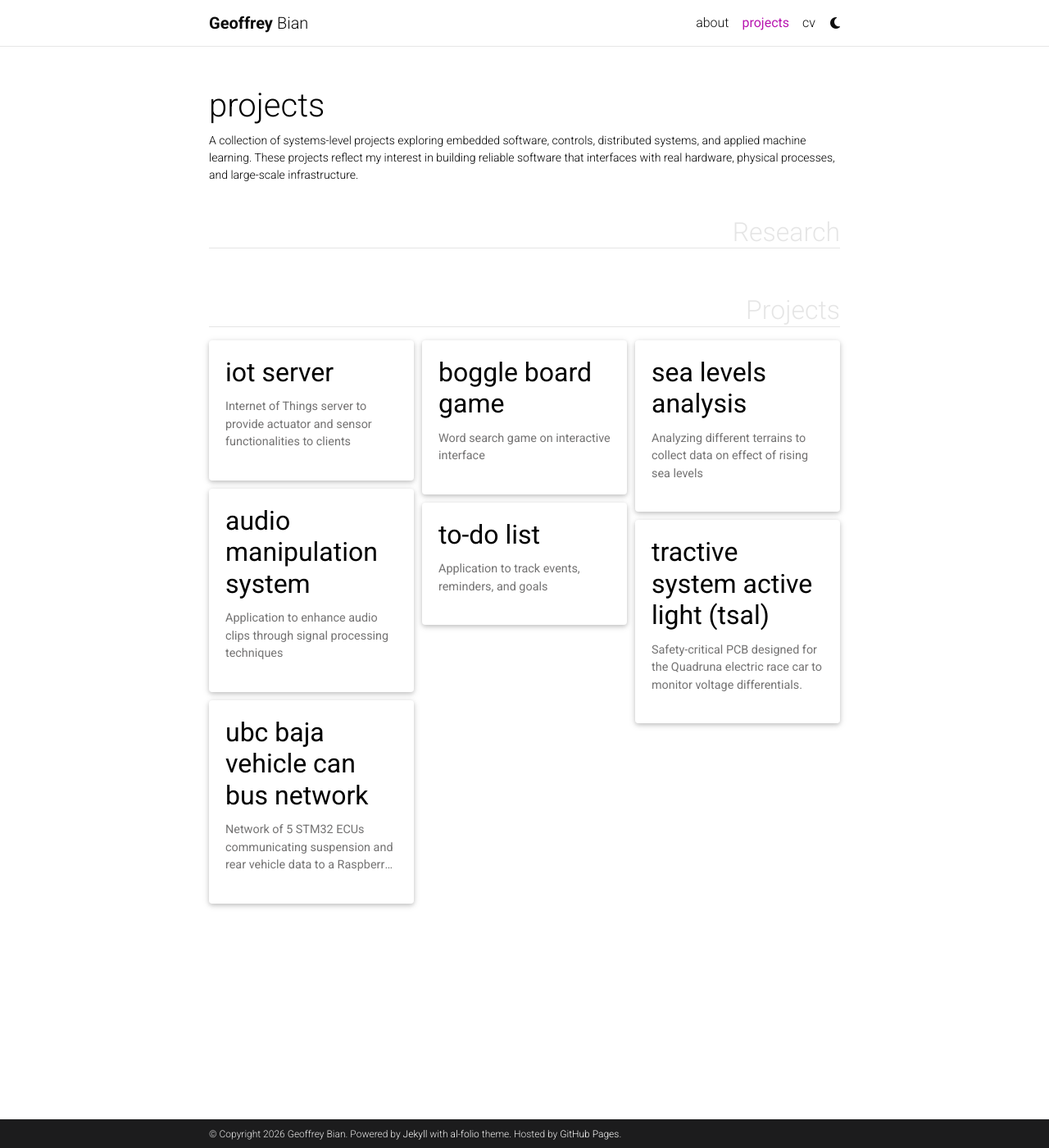
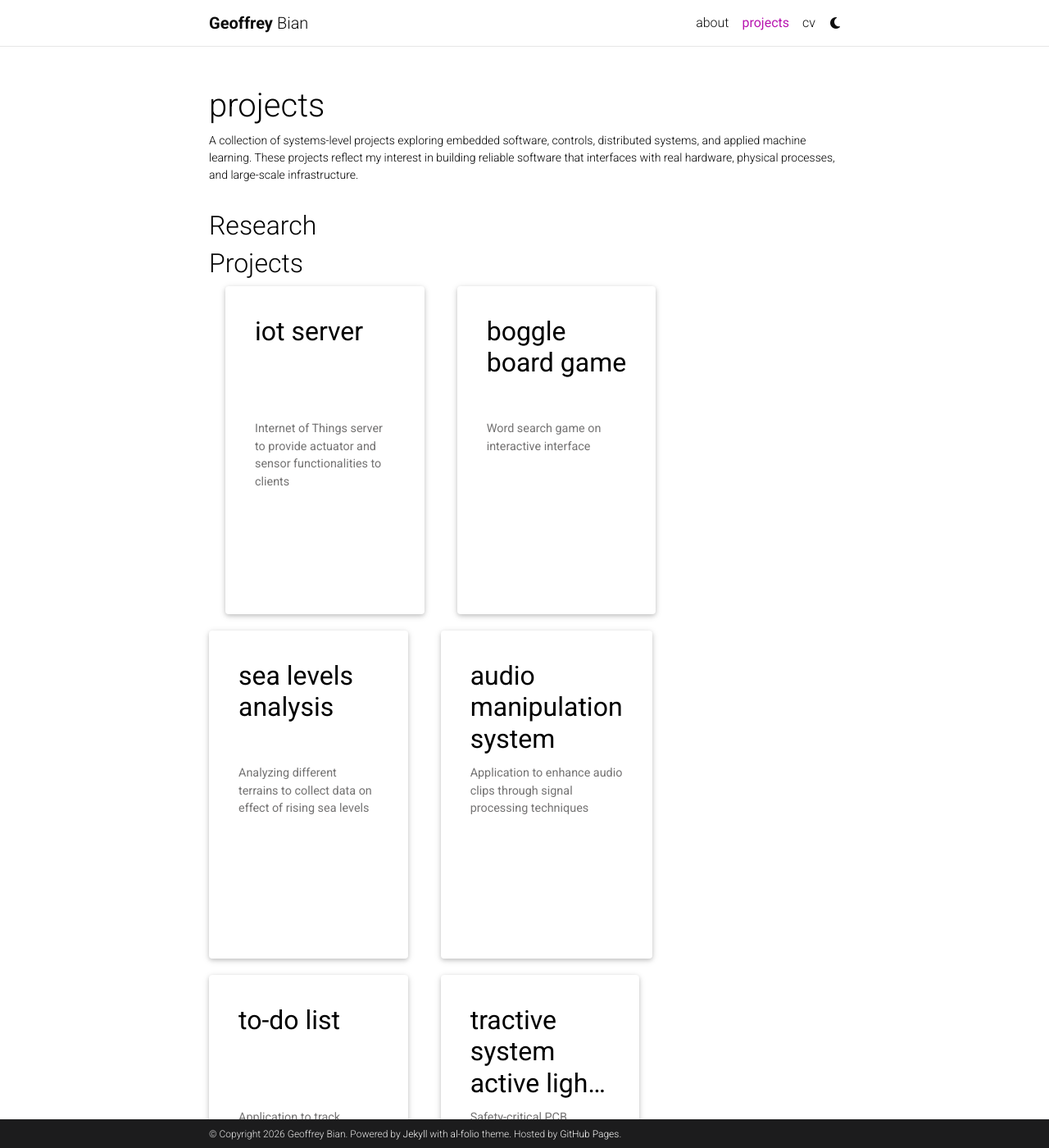
Before and after one commit to GeoffreyBian/geoffreybian.github.io, a Jekyll site: the page built from _pages/projects.md, in a window 1280 px wide and 1400 px high. Shown: the whole window at 82% size. Built offline with Jekyll 4.4.1, drawn with Linux system fonts in a browser that asks for light colours; comment, search, counter and statistics services are not loaded; a style sheet for code colours, icons or effects is not loaded.

Commit message:
better projects style

```diff
--- a/_sass/_base.scss
+++ b/_sass/_base.scss
@@ -578,67 +578,62 @@
 
 
 // Projects
-
 .projects {
-  a {
-    text-decoration: none;
-
-    &:hover {
-      .card-title {
-        color: var(--global-theme-color);
-      }
-    }
+  /* 1. Force the grid to act as a Flexbox row instead of Masonry */
+  .grid {
+    display: flex !important;
+    flex-wrap: wrap;
+    gap: 20px;
+    /* Remove any absolute positioning Masonry might have added */
+    height: auto !important;
   }
 
-  /* 1. Force the grid to act as a Flex container */
-  .grid {
+  /* 2. Make every item in the grid the same width and height */
+  .grid-item {
+    position: relative !important;
+    top: auto !important;
+    left: auto !important;
+    width: calc(33.333% - 14px) !important; /* 3 columns - adjust gap */
     display: flex;
-    flex-wrap: wrap;
-    gap: 10px; // Adjust spacing between cards
   }
 
-  /* 2. Make the grid-item fill height */
-  .grid-item {
-    width: 250px;
-    margin-bottom: 10px;
-    display: flex; // Allows the internal card to stretch
-  }
-
-  /* 3. Force the card to fill the container and manage layout */
+  /* 3. Force the card to fill the container and align text */
   .card {
     width: 100%;
     display: flex;
     flex-direction: column;
-    height: 100%;
-
-    img {
-      width: 100%;
-      height: 180px;      /* Set a fixed height for images */
-      object-fit: cover;  /* Crop images to fill the box without stretching */
-    }
+    height: 400px; /* SET A FIXED HEIGHT HERE to make them identical */
+    padding: 1rem;
 
     .card-body {
-      flex: 1 1 auto;     /* This pushes the card footer/links to the bottom */
+      flex: 1 1 auto;
       display: flex;
       flex-direction: column;
     }
 
-    .card-text {
-      /* Optional: Truncate description to 3 lines to keep text uniform */
+    /* 4. Handle long titles so they don't break the layout */
+    .card-title {
+      height: 3.6em; /* Space for exactly 2-3 lines */
+      overflow: hidden;
       display: -webkit-box;
       -webkit-line-clamp: 3;
       -webkit-box-orient: vertical;
+    }
+
+    /* 5. Handle long descriptions */
+    .card-text {
       overflow: hidden;
+      display: -webkit-box;
+      -webkit-line-clamp: 4; /* Limits description to 4 lines */
+      -webkit-box-orient: vertical;
     }
   }
+}
 
-  h2.category {
-    color: var(--global-divider-color);
-    border-bottom: 1px solid var(--global-divider-color);
-    padding-top: 0.5rem;
-    margin-top: 2rem;
-    margin-bottom: 1rem;
-    text-align: right;
+/* Mobile Responsiveness: 1 column on small screens */
+@media (max-width: 768px) {
+  .projects .grid-item {
+    width: 100% !important;
   }
 }
 
```
